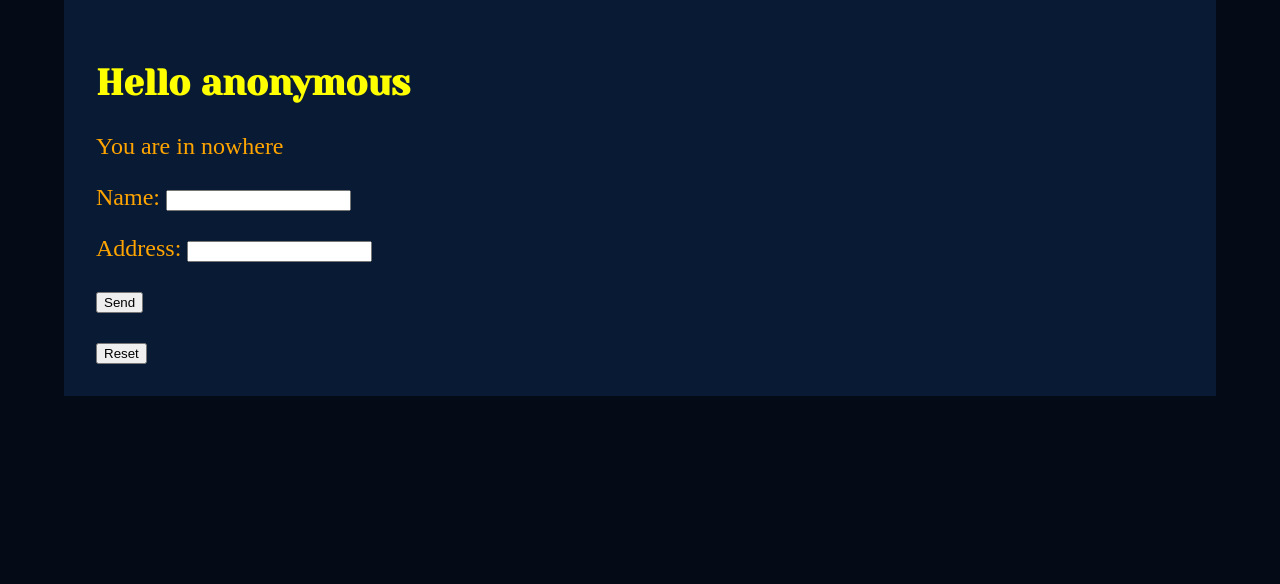
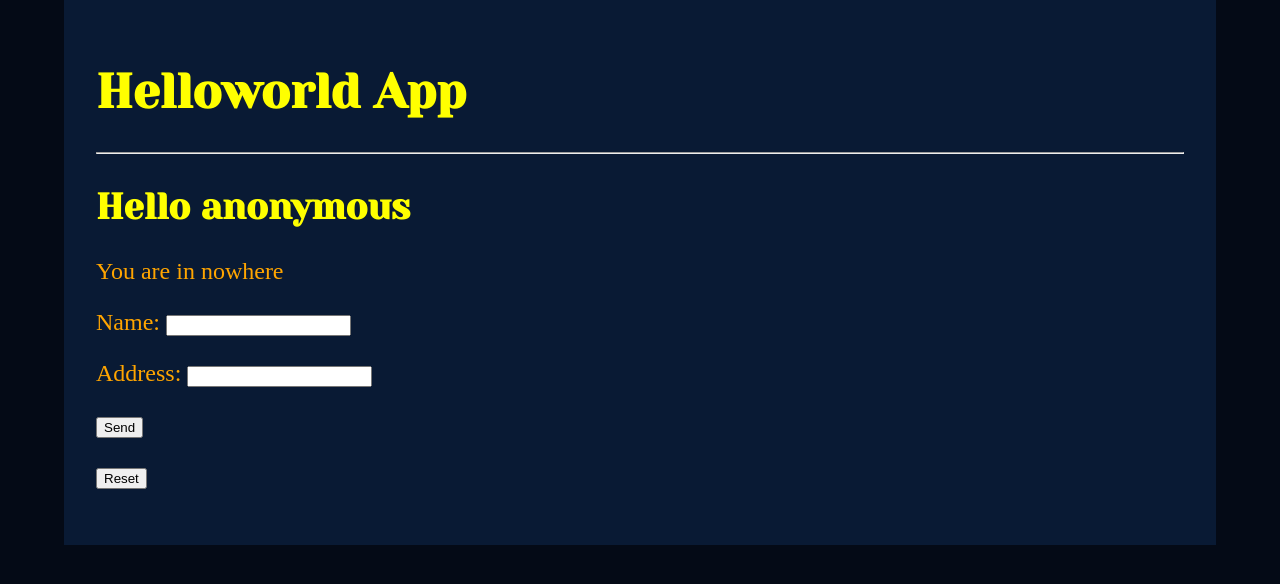
Before and after one commit to alexander-sidorov/tms-z37, a Django app: page /h/ in a window 1280 px wide. Shown: the part 191-775 px from the top of the page. Run offline with Django 3.2, Linux system fonts and the light colour scheme; parts of the project's set-up code (start-up, migrations or seed data) failed here and were passed over.

Commit message:
added some beauty

```diff
--- a/src/applications/blog/templates/blog/all.html
+++ b/src/applications/blog/templates/blog/all.html
@@ -1,8 +1,8 @@
 {% extends "_base.html" %}
 
+{% block title %}Blog App{% endblock %}
+
 {% block main %}
-
-  <h1>/b/</h1>
 
   {% with "Tell" as form_action_name %}
     {% url 'blog:new' as form_action_url %}
--- a/src/applications/blog/templates/blog/post.html
+++ b/src/applications/blog/templates/blog/post.html
@@ -1,8 +1,8 @@
 {% extends "_base.html" %}
 
+{% block title %}/b/{{ object.pk }}{% endblock %}
+
 {% block main %}
-
-  <h1>/b/{{ object.pk }}</h1>
 
   {% include "blog/fragments/post_article.html" %}
 
--- a/src/applications/hello/templates/hello/index.html
+++ b/src/applications/hello/templates/hello/index.html
@@ -1,16 +1,25 @@
 {% extends "_base.html" %}
+
+{% block title %}Helloworld App{% endblock %}
+
 {% block main %}
+
   <h2 id="greeting_display_id">Hello {{ name|default:"anonymous" }}</h2>
   <p id="address_display_id">You are in {{ address|default:"nowhere" }}</p>
-  <form action="/h/" method="post">
+
+  <form action="{% url 'hello:greet' %}" method="post">
     {{ form.as_p }}
     <p>
       <button id="submit_id" type="submit">Send</button>
     </p>
     {% csrf_token %}
   </form>
-  <form action="/h/reset/" method="post">
-    <button id="reset_id" type="submit">Reset</button>
+
+  <form action="{% url 'hello:reset' %}" method="post">
+    <p>
+      <button id="reset_id" type="submit">Reset</button>
+    </p>
     {% csrf_token %}
   </form>
+
 {% endblock %}
--- a/src/project/static/styles/styles.css
+++ b/src/project/static/styles/styles.css
@@ -27,6 +27,10 @@ body {
 h1, h2, h3, h4, h5, h6 {
   color: yellow;
   font-family: "Yeseva One", cursive;
+}
+
+hr {
+  margin-bottom: 2rem;
 }
 
 a {
--- a/src/project/templates/_base.html
+++ b/src/project/templates/_base.html
@@ -1,13 +1,16 @@
 {% load static %}
 <!DOCTYPE html>
 <html>
+
 <head>
   <meta charset="UTF-8">
   <title>Z37</title>
   <link href="{% static 'styles/styles.css' %}" rel="stylesheet"/>
   <link href="{% static 'images/logo.png' %}" rel="shortcut icon" type="image/png"/>
 </head>
+
 <body>
+
 <header>
   <div class="flat">
     <a href="/"><img alt="Logo" height="100rem" src="{% static 'images/logo.png' %}"></a>
@@ -20,8 +23,13 @@
     <p><a href="{% url 'blog:all' %}"><span>/b/</span></a></p>
   </nav>
 </header>
+
 <main>
+  <h1>{% block title %}{% endblock %}</h1>
+  <hr>
   {% block main %}{% endblock %}
 </main>
+
 </body>
+
 </html>
```
Also changed, not shown: src/applications/landing/templates/landing/index.html (+5 -2 lines).
